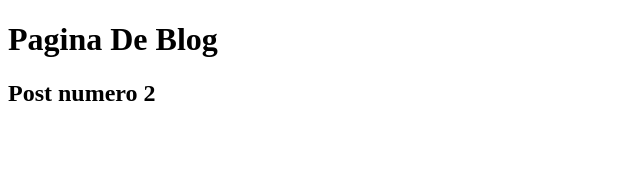
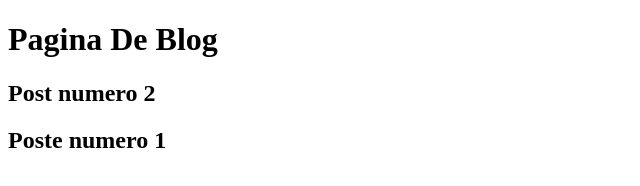
Before and after one commit to messiasnasc/aulagithub, a plain HTML site: page blog.html in a window 1280 px wide. Shown: the whole page, without its empty margins (0-640 px from the left). Drawn offline with Linux system fonts and the light colour scheme.

Commit message:
atualizando blog

```diff
--- a/blog.html
+++ b/blog.html
@@ -8,6 +8,7 @@
 <body>
     <h1>Pagina De Blog</h1>
     <h2>Post numero 2</h2>
+    <h2>Poste numero 1</h2>
 
 </body>
 </html>
```
